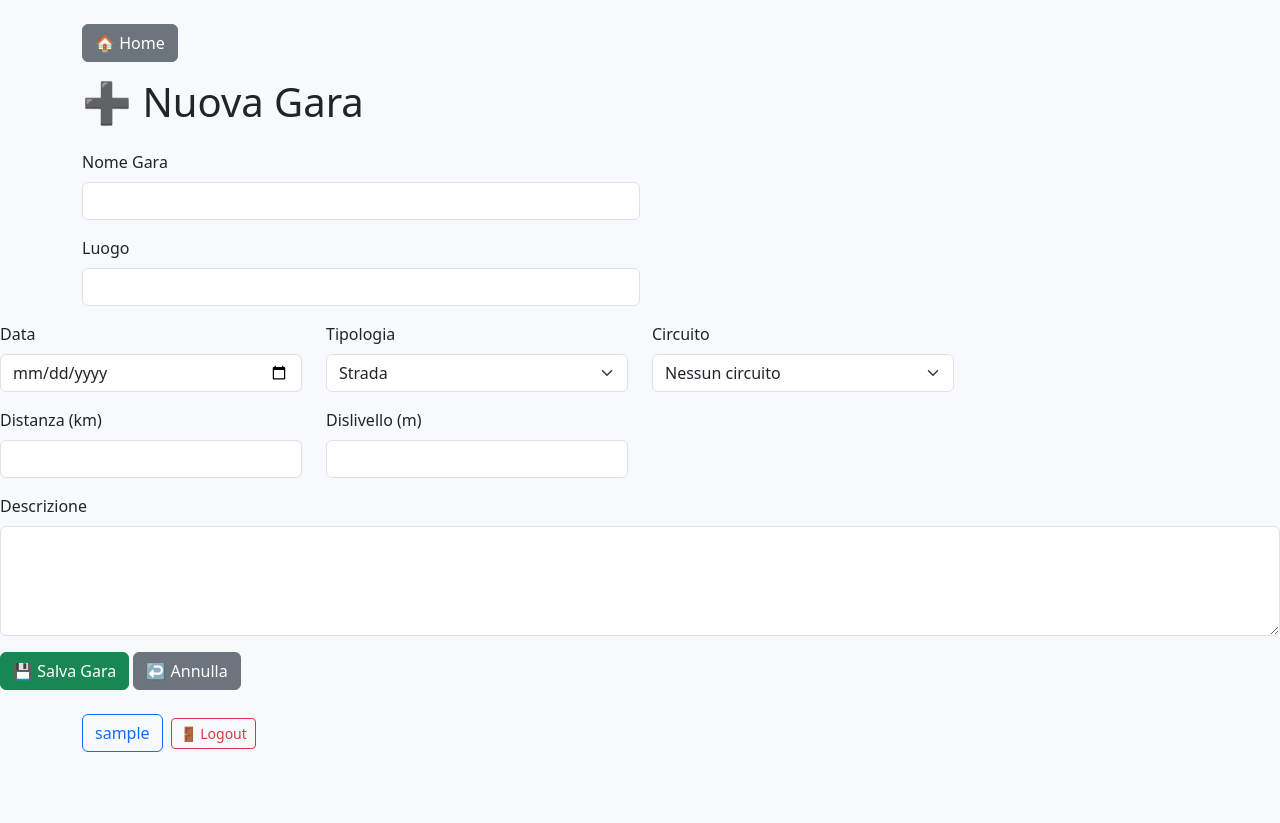
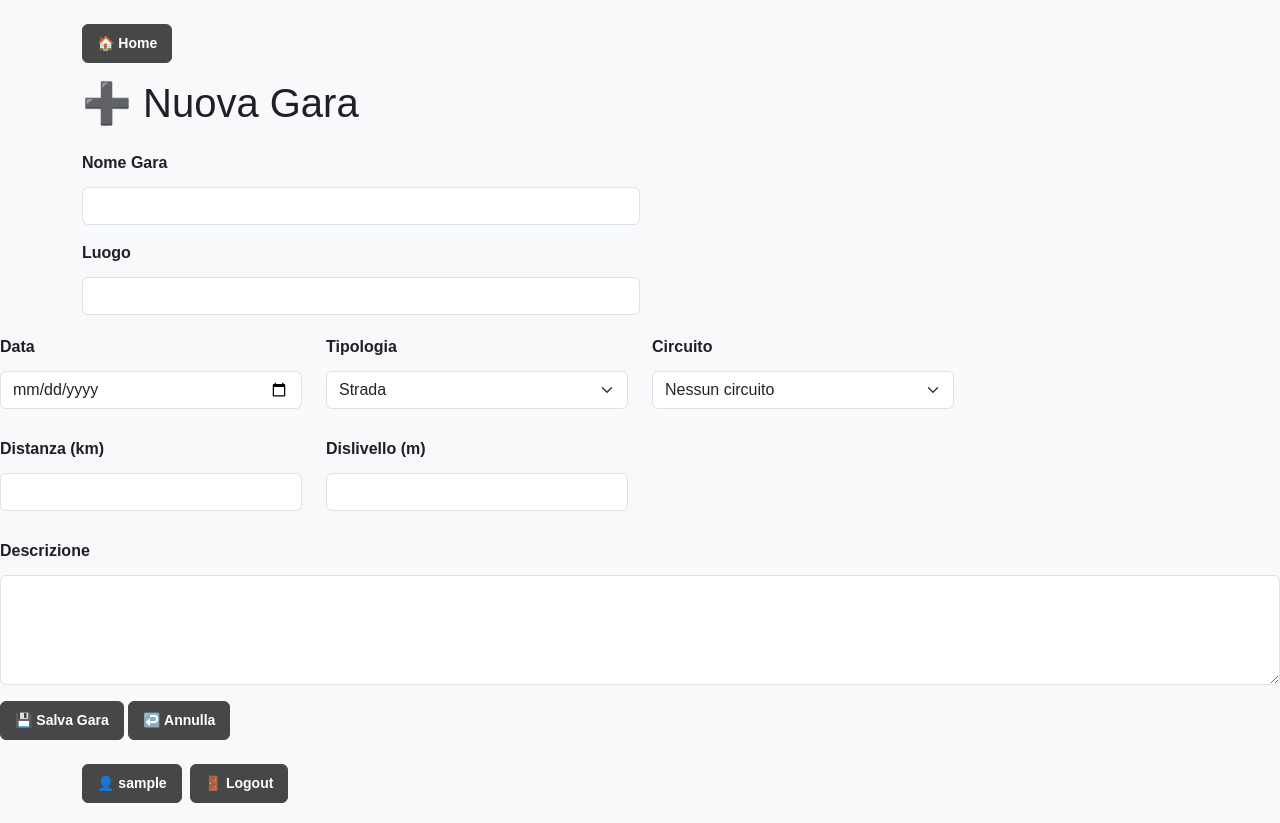
Before and after one commit to blasco0805-ctrl/SeiTorriBikeManagerWeb, a Flask app: page /gare/nuova in a window 1280 px wide. Before the commit the page ends 752 px from the top, so only its background shows below. Run offline with Flask 3, Linux system fonts and the light colour scheme; the visitor is signed in with stand-in values (Sample User, id 1); data that the repository does not hold is empty; some libraries are stand-ins or nearby versions.

Commit message:
Aggiornamento grafica e pulsanti

```diff
--- /dev/null
+++ b/static/css/style.css
@@ -0,0 +1,230 @@
+/* =========================
+   SEI TORRI BIKE TEAM
+   ========================= */
+
+:root {
+    --st-black: #1f1f24;
+    --st-red: #e31e24;
+    --st-blue: #0090e3;
+    --st-light: #f5f6f7;
+    --st-white: #ffffff;
+    --st-gray: #6c757d;
+}
+
+/* =========================
+   GENERALE
+   ========================= */
+
+body {
+    margin: 0;
+    padding: 0;
+    font-family: Arial, Helvetica, sans-serif;
+    background-color: var(--st-light);
+    color: var(--st-black);
+}
+
+.container {
+    width: 95%;
+    margin: 20px auto;
+}
+
+h1, h2, h3, h4 {
+    color: var(--st-black);
+}
+
+/* =========================
+   HEADER
+   ========================= */
+
+header {
+    background-color: var(--st-black);
+    color: white;
+    padding: 12px 20px;
+}
+
+header a {
+    color: white;
+    text-decoration: none;
+}
+
+header a:hover {
+    opacity: 0.9;
+}
+
+/* =========================
+   CARD DASHBOARD
+   ========================= */
+
+.card {
+    background: white;
+    border-radius: 10px;
+    padding: 20px;
+    margin-bottom: 20px;
+    box-shadow: 0 2px 8px rgba(0,0,0,0.08);
+}
+
+.card-soci {
+    border-left: 6px solid var(--st-blue);
+}
+
+.card-gare {
+    border-left: 6px solid var(--st-red);
+}
+
+.card-partecipazioni {
+    border-left: 6px solid var(--st-black);
+}
+
+/* =========================
+   TABELLE
+   ========================= */
+
+table {
+    width: 100%;
+    border-collapse: collapse;
+    background: white;
+}
+
+thead {
+    background-color: var(--st-black);
+    color: white;
+}
+
+th,
+td {
+    padding: 10px;
+    border-bottom: 1px solid #dddddd;
+    text-align: left;
+}
+
+tbody tr:hover {
+    background-color: #f2f2f2;
+}
+
+/* =========================
+   FORM
+   ========================= */
+
+input,
+select,
+textarea {
+    width: 100%;
+    padding: 8px;
+    margin-top: 4px;
+    margin-bottom: 12px;
+    border: 1px solid #cccccc;
+    border-radius: 6px;
+    box-sizing: border-box;
+}
+
+label {
+    font-weight: bold;
+}
+
+.form-group {
+    margin-bottom: 15px;
+}
+
+/* =========================
+   PULSANTI
+   ========================= */
+
+.btn {
+    display: inline-block;
+    padding: 8px 14px;
+    border-radius: 6px;
+    text-decoration: none;
+    cursor: pointer;
+    font-size: 14px;
+    font-weight: 600;
+    transition: 0.2s;
+}
+
+/* TUTTI I BOTTONI GRIGIO ANTRACITE */
+
+.btn-primary,
+.btn-secondary,
+.btn-success,
+.btn-warning,
+.btn-dark,
+.btn-danger {
+    background-color: #474747 !important;
+    border: 1px solid #474747 !important;
+    color: white !important;
+}
+
+.btn-primary:hover,
+.btn-secondary:hover,
+.btn-success:hover,
+.btn-warning:hover,
+.btn-dark:hover,
+.btn-danger:hover {
+    background-color: #474747 !important;
+    border-color: #474747 !important;
+    color: white !important;
+}
+
+/* VERSIONI OUTLINE */
+
+.btn-outline-primary,
+.btn-outline-secondary,
+.btn-outline-success,
+.btn-outline-warning,
+.btn-outline-dark,
+.btn-outline-danger {
+    background-color: white !important;
+    color: #474747 !important;
+    border: 1px solid #474747 !important;
+}
+
+.btn-outline-primary:hover,
+.btn-outline-secondary:hover,
+.btn-outline-success:hover,
+.btn-outline-warning:hover,
+.btn-outline-dark:hover,
+.btn-outline-danger:hover {
+    background-color: #474747 !important;
+    color: white !important;
+    border-color: #474747 !important;
+}
+/* =========================
+   LINK
+   ========================= */
+
+a {
+    color: var(--st-blue);
+}
+
+a:hover {
+    text-decoration: underline;
+}
+
+/* =========================
+   ALERT
+   ========================= */
+
+.alert-success {
+    background-color: #d1ecf1;
+    color: #0c5460;
+    padding: 12px;
+    border-radius: 6px;
+}
+
+.alert-danger {
+    background-color: #f8d7da;
+    color: #721c24;
+    padding: 12px;
+    border-radius: 6px;
+}
+
+/* =========================
+   FOOTER
+   ========================= */
+
+footer {
+    margin-top: 30px;
+    padding: 15px;
+    text-align: center;
+    background-color: var(--st-black);
+    color: white;
+}
--- a/templates/base.html
+++ b/templates/base.html
@@ -23,6 +23,9 @@
     <link
         href="https://cdn.jsdelivr.net/npm/bootstrap@5.3.3/dist/css/bootstrap.min.css"
         rel="stylesheet">
+
+    <link rel="stylesheet"
+        href="{{ url_for('static', filename='css/style.css') }}">
 </head>
 
 <body class="bg-light">
@@ -63,21 +66,14 @@
 
             {% if session.get("username") %}
 
-            <a
-                href="/profilo"
-                class="btn btn-outline-primary">
-                <i class="bi bi-person-circle"></i>
-                {{ session["username"] }}
+            <a href="/profilo" class="btn btn-primary">
+                👤 {{ session["username"] }}
             </a>
 
             {% endif %}
 
-            <a
-                href="{{ url_for('logout') }}"
-                class="btn btn-outline-danger btn-sm">
-
+            <a href="/logout" class="btn btn-danger btn-sm">
                 🚪 Logout
-
             </a>
 
         </div>
--- a/templates/gare.html
+++ b/templates/gare.html
@@ -86,7 +86,7 @@
 
             <a
                 href="/gare/allegati/{{ gara['gara']['id'] }}"
-                class="btn btn-info"
+                class="btn btn-secondary"
             >
                 📎 Allegati
             </a>
```
